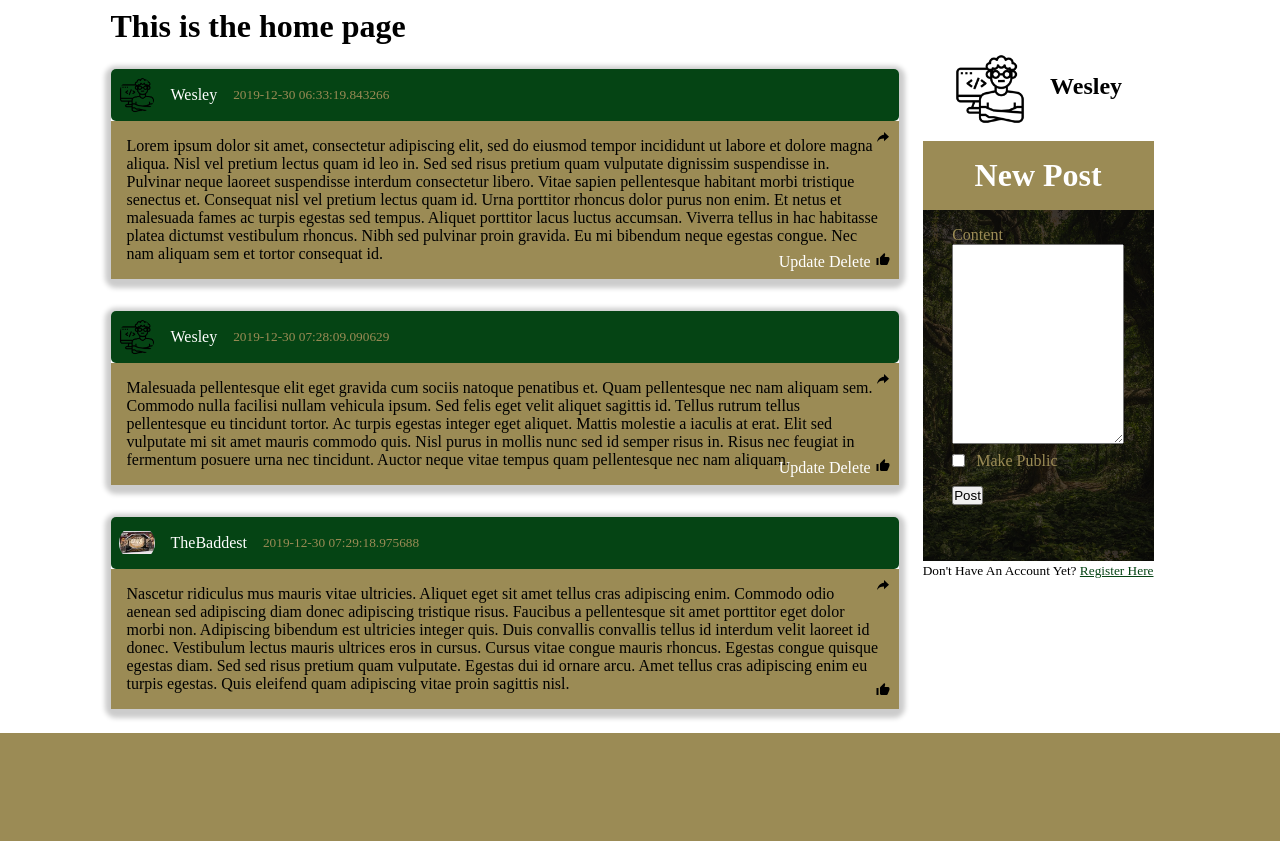
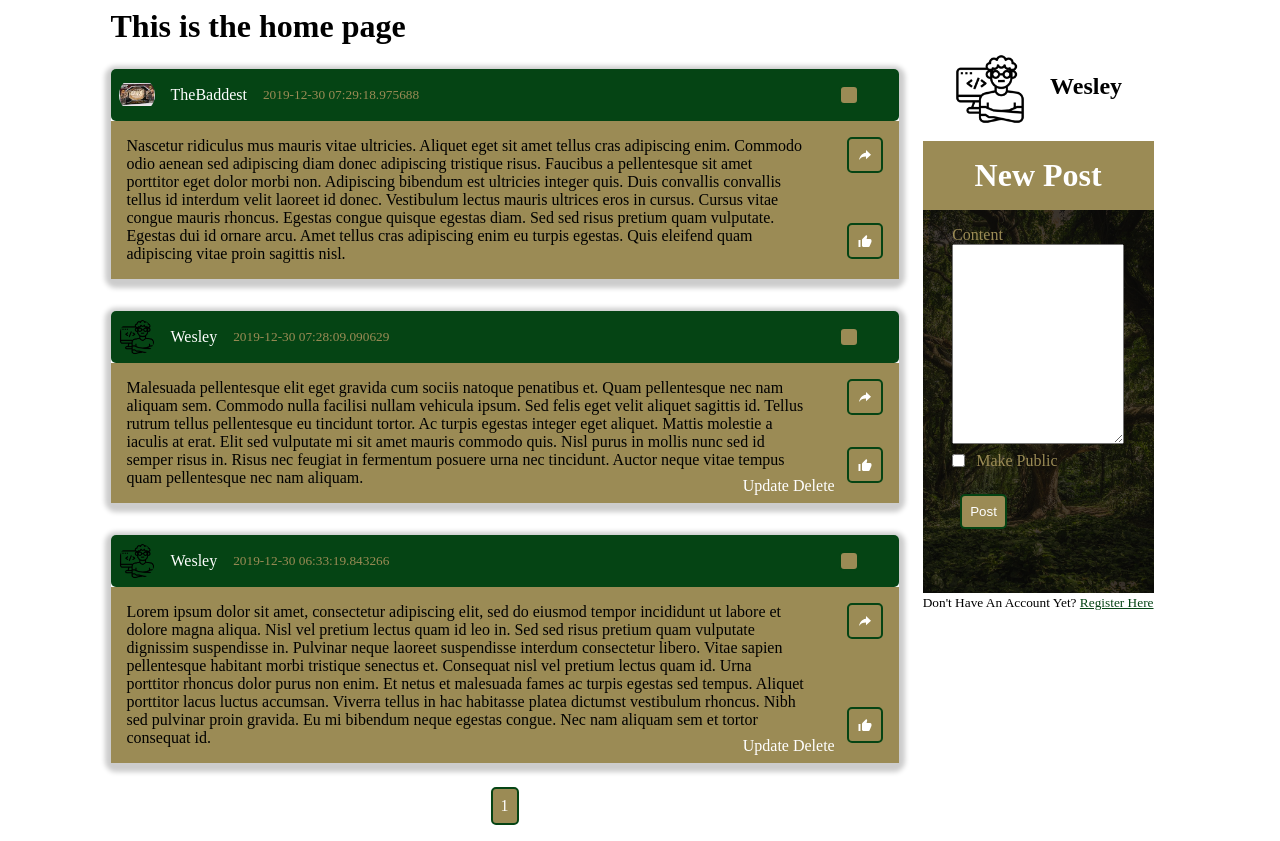
Before and after one commit to WesleyWW/scurry, a Flask app: page / in a window 1280 px wide. Shown: the part 73-914 px from the top of the page. Before the commit the page ends 806 px from the top, so only its background shows below. Run offline with Flask 2, Linux system fonts and the light colour scheme; a user stored in the database is signed in; data comes from the database, SQL or seed files in the repository; some libraries are stand-ins or nearby versions.

Commit message:
user_posts route and pagination

```diff
--- a/scurry/routes.py
+++ b/scurry/routes.py
@@ -44,7 +44,8 @@ from flask_login import login_user, current_user, logout_user, login_required
 @app.route('/home')
 def index():
     form = PostForm()
-    posts = Post.query.all()
+    page = request.args.get('page', 1, type=int)
+    posts = Post.query.order_by(Post.date_posted.desc()).paginate(page=page, per_page=5)
     return render_template('home.html', title='Home', posts=posts, form=form)
 
 
@@ -137,6 +138,16 @@ def delete_post(post_id):
     flash('Post has been Deleted', 'success')
     return redirect(url_for('index'))
 
+# Get User Posts
+@app.route('/user/<string:username>')
+def user_posts(username):
+    page = request.args.get('page', 1, type=int)
+    user = User.query.filter_by(username=username).first_or_404()
+    posts = Post.query.filter_by(author=user)\
+        .order_by(Post.date_posted.desc())\
+        .paginate(page=page, per_page=5)
+    return render_template('user_posts.html', posts=posts, user=user)
+
 @app.route('/profile', methods=['GET', 'POST'])
 @login_required
 def profile():
--- a/scurry/static/style.css
+++ b/scurry/static/style.css
@@ -59,6 +59,21 @@ a:hover {
     color: #01333f;
 }
 
+.btn {
+    margin: .5rem;
+    padding: .5rem;
+    background: var(--accent-color);
+    border: 2px solid var(--main-color);
+    border-radius: 5px;
+    color: #fff;
+    cursor: pointer;
+}
+
+.pagination {
+    display: flex;
+    justify-content: center;
+    align-items: center;
+}
 
 /* HEADER STYLES */
 .header-nav {
@@ -174,6 +189,10 @@ a:hover {
     position: relative;
 }
 
+.post-content {
+    width: 90%;
+}
+
 .post-buttons {
     position: absolute;
     right: .5rem;
--- a/scurry/templates/home.html
+++ b/scurry/templates/home.html
@@ -3,12 +3,12 @@
     <div class="container" id="home">
         <h1 class="page-header">This is the home page</h1>
         <div class="posts-container">
-            {%  for post in posts %}
+            {%  for post in posts.items %}
                 <article class="article-post shadow">
                     <div class="post-head">
                         <img src="{{ url_for('static', filename='images/' + post.author.image_file) }}" alt="user photo" class="article-img">
                         <div class="post-metadata">
-                            <a class="post-author" href="">{{ post.author.username }}</a>
+                            <a class="post-author" href="{{ url_for('user_posts', username=post.author.username) }}">{{ post.author.username }}</a>
                             <small>{{ post.date_posted }}</small>
                             <p class="btn right">
                                 {{ post.likes }}
@@ -29,6 +29,16 @@
                     </div>
                 </article>
             {% endfor %}
+            <div class="pagination">
+                {% for page_num in posts.iter_pages() %}
+                    {% if page_num %}
+                        <a class="btn btn-info" href="{{ url_for('index', page=page_num) }}">{{ page_num }}</a>
+                    {% else %}
+                        ...
+                    {% endif %}
+                {% endfor %}
+            </div>
+
         </div>
         <div class="sidebar">
             <div class="sidebar-user-info">
```
Also changed, not shown: scurry/templates/user_posts.html (added, +30 -0 lines).
